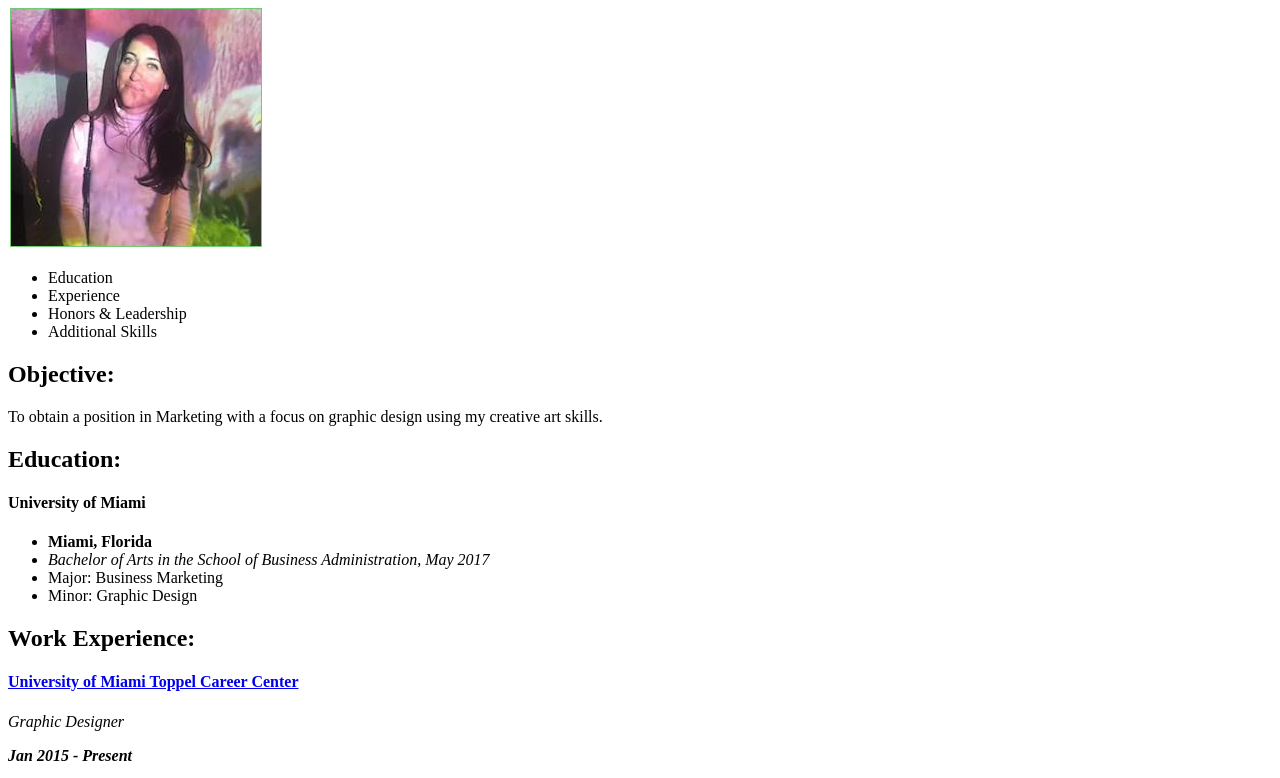
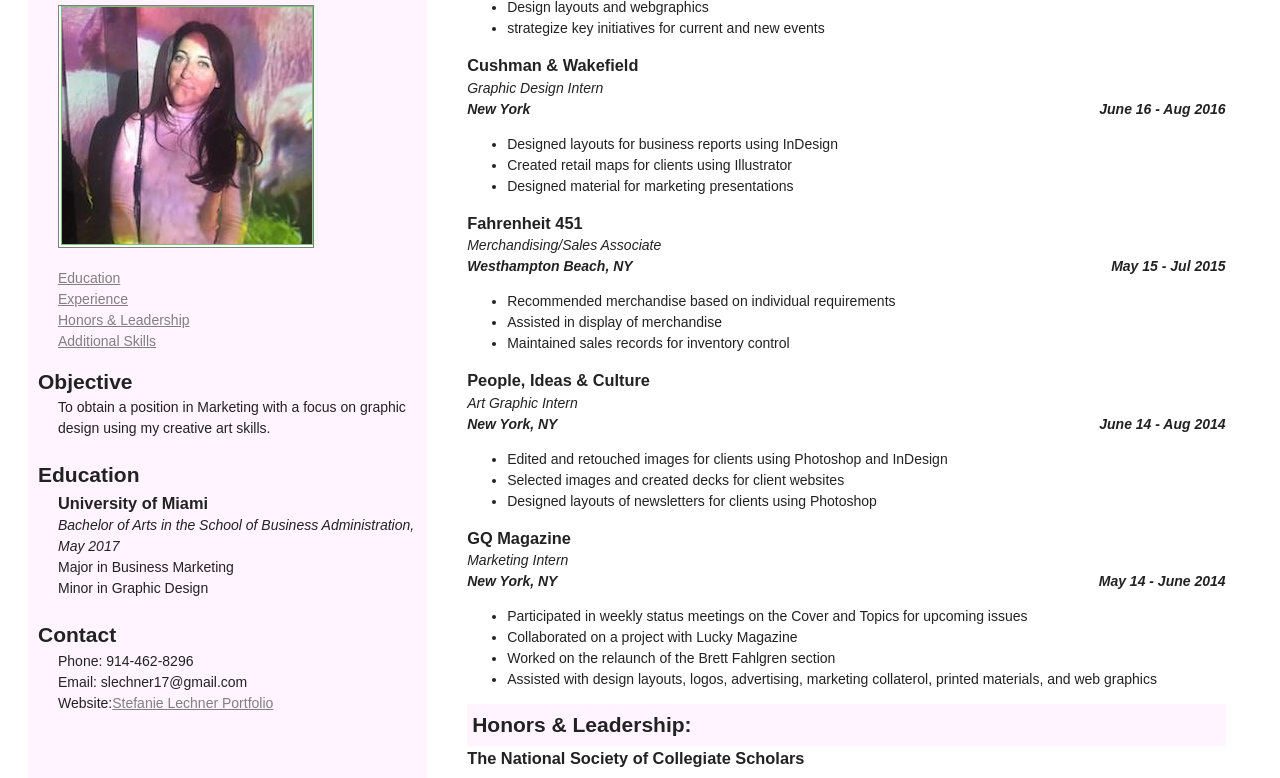
Before and after one commit to slechner17/slechner17.github.io, a plain HTML site: page resume.html/resume.html in a window 1280 px wide. Shown: the part 174-952 px from the top of the page. Drawn offline with Linux system fonts and the light colour scheme.

Commit message:
CSS project
html

```diff
--- /dev/null
+++ b/resume.html/css/style.css
@@ -0,0 +1,104 @@
+body {
+  font-size: 14px;
+  font-family: 'Avenir', sans-serif;
+  color: #222;
+  line-height: 1;
+}
+
+h1 {
+  font-family: 'Didot', serif;
+  font-size: 50px;
+  line-height: 20px;
+  padding-left: 20px;
+}
+
+h2, h3, h4, p {
+ padding-top: 0px;
+ margin: 0;
+}
+
+img {
+  margin-left: 20px;
+  border-color: grey;
+  border-style: solid;
+  border-width: .5px;
+}
+
+.date {
+  float:right;
+}
+
+#bullets{
+  list-style-type: none;
+  padding-left: 0px;
+}
+
+#contact p{
+ text-align: left;
+ padding-left: 20px;
+}
+
+#objective{
+  text-align: left;
+  padding-left: 20px;
+  padding-bottom: 20px;
+}
+
+nav a{
+  text-align: left;
+  padding-left: 20px;
+}
+
+#ED{
+  padding-bottom: 20px;
+}
+
+#ED h3, #ED p{
+  text-align: left;
+  padding-left: 20px;
+}
+
+#Experience, #Honors, #AdditionalSkills {
+  background-color: #FFF4FF;
+  padding: 5px;
+}
+
+.main-content {
+ float: left;
+ width:  60%;
+ padding: 15px;
+ padding-left: 20px;
+ line-height: 1.5;
+ height:960px;
+ margin-top: 5px;
+ /*border-left-style: dashed;
+ border-color: #222;
+ border-width: thin;*/
+ }
+
+.sidebar-left {
+ float: left;
+ width: 30%;
+ padding: 10px;
+ margin: 20px;
+ background-color: #FFF4FF;
+ line-height: 1.5;
+ height:960px;
+}
+
+a:link {
+    color: grey;
+}
+
+a:visited {
+    color: blue;
+}
+
+a:hover {
+    color: pink;
+}
+
+a:active {
+    color: green;
+}
+Contact GitHub API Training Shop Blog About
--- a/resume.html
+++ b/resume.html/resume.html
@@ -3,60 +3,58 @@
   <head>
     <meta charset="utf-8" />
     <title>Stefanie Lechner Resume</title>
+    <link href="css/style.css" rel="stylesheet" />
   </head>
 
-    <body>
+  <body>
       <header>
-          <p class="header">
-              <h1>Stefanie Lechner</h1>
-                <p>Phone: 914-462-8296</p>
-                <p>Email: slechner17@gmail.com</p>
-                <p>Website:<a href="https://slechner17.wixsite.com/stefanielechner">Stefanie Lechner Portfolio</a></p>
-              <img src=resumephoto.png alt="image of myself" />
-      </header>
-
+        <div class="sidebar-left padding" id="header">
+                <h1>Stefanie</h1>
+                <h1>Lechner</h1>
+                <img src=resumephoto.png alt="image of myself" />
         <nav>
-          <ul>
-          <li>Education</li>
-          <li>Experience</li>
-          <li>Honors & Leadership</li>
-          <li>Additional Skills</li>
-          </ul>
+            <ul id="bullets">
+                <li><a href="#Education">Education</a></li>
+                <li><a href="#Experience">Experience</a></li>
+                <li><a href="#Honors">Honors &amp; Leadership</a></li>
+                <li><a href="#AdditionalSkills">Additional Skills</a></li>
+            </ul>
         </nav>
 
-    <main>
-      <section>
-        <h2>Objective:</h2>
+        <section>
+          <h2>Objective</h2>
+            <p id="objective">To obtain a position in Marketing with a focus on graphic design using my creative art skills.</p>
+        </section>
 
-        <p>To obtain a position in Marketing with a focus on graphic design using my creative art skills.</p>
+        <section id="ED">
+            <h2 id="Education">Education</h2>
+              <h3>University of Miami</h3>
+                  <!--<li><strong>Miami, Florida</strong></li>-->
+                  <p><em>Bachelor of Arts in the School of Business Administration, May 2017</em></p>
+                  <p>Major in Business Marketing</p>
+                  <p>Minor in Graphic Design</p>
+        </section>
 
+      <section id="contact">
+      <h2>Contact</h2>
+        <p>Phone: 914-462-8296</p>
+        <p>Email: slechner17@gmail.com</p>
+        <p>Website:<a href="https://slechner17.wixsite.com/stefanielechner">Stefanie Lechner Portfolio</a></p>
       </section>
+      </div>
+    </header>
+
+    <main id="main">
+      <div class="main-content padding">
 
       <section>
-        <p class="education">
-
-          <h2>Education:</h2>
-
-            <h4>University of Miami</h4>
-              <ul>
-                <li><strong>Miami, Florida</strong></li>
-                <li><em>Bachelor of Arts in the School of Business Administration, May 2017</em></li>
-                <li>Major: Business Marketing</li>
-                <li>Minor: Graphic Design</li>
-              </ul>
-
-      </section>
-
-      <section>
-          <p class="experience">
-
-            <h2>Work Experience:</h2>
+            <h2 id="Experience">Work Experience:</h2>
 
       <article>
-        <h4><a href="https://hireacane.miami.edu/University">University of Miami Toppel Career Center</a></h4>
+          <h3><a href="https://www.hireacane.miami.edu/index.html">University of Miami Toppel Career Center</a></h3>
 
           <p><em>Graphic Designer</em></p>
-          <p><strong><em>Jan 2015 - Present</em></strong></p>
+          <p class="date"><strong><em>Jan 2015 - Present</em></strong></p>
           <p><strong><em>Miami, FL</em></strong></p>
 
               <ul>
@@ -66,12 +64,11 @@
               </ul>
       </article>
 
-    <p>
       <article>
-        <h4>Cushman & Wakefield</h4>
+        <h3>Cushman &amp; Wakefield</h3>
 
             <p><em>Graphic Design Intern</em></p>
-            <p><strong><em>June 16 - Aug 2016</em></strong></p>
+            <p class="date"><strong><em>June 16 - Aug 2016</em></strong></p>
             <p><strong><em>New York</em></strong></p>
 
                 <ul>
@@ -81,12 +78,11 @@
                 </ul>
       </article>
 
-      <p>
         <article>
-          <h4>Fahrenheit 451</h4>
+          <h3>Fahrenheit 451</h3>
 
             <p><em>Merchandising/Sales Associate</em></p>
-            <p><strong><em>May 15 - Jul 2015</em></strong></p>
+            <p class="date"><strong><em>May 15 - Jul 2015</em></strong></p>
             <p><strong><em>Westhampton Beach, NY</em></strong></p>
 
               <ul>
@@ -97,11 +93,11 @@
         </article>
 
         <article>
-      <p>
-        <h4>People, Ideas & Culture</h4>
+
+        <h3>People, Ideas & Culture</h3>
 
             <p><em>Art Graphic Intern</em></p>
-            <p><strong><em>June 14 - Aug 2014</em></strong></p>
+            <p class="date"><strong><em>June 14 - Aug 2014</em></strong></p>
             <p><strong><em>New York, NY</em></strong></p>
 
               <ul>
@@ -112,10 +108,10 @@
           </article>
 
       <article>
-        <h4>GQ Magazine</h4>
+        <h3>GQ Magazine</h3>
 
             <p><em>Marketing Intern</em></p>
-            <p><strong><em>May 14 - June 2014</em></strong></p>
+            <p class="date"><strong><em>May 14 - June 2014</em></strong></p>
             <p><strong><em>New York, NY</em></strong></p>
               <ul>
                 <li>Participated in weekly status meetings on the Cover and Topics for upcoming issues</li>
@@ -127,8 +123,8 @@
     </section>
 
     <section>
-    <p class="honors&leadership">
-      <h2>Honors & Leadership:</h2>
+
+      <h2 id="Honors">Honors &amp; Leadership:</h2>
         <h3>The National Society of Collegiate Scholars</h3>
           <ul>
             <li>Recognizes academic achievement and provides opportunities for members to develop leadership skills</li>
@@ -140,14 +136,14 @@
       </section>
 
       <section>
-        <p class="additional skills">
-          <h2>Additional Skills:</h2>
+
+          <h2 id="AdditionalSkills">Additional Skills:</h2>
             <ul>
-              <li>Computer: Illustrator, Photoshop, Indesign, After Effects, Microsoft, Word, Excel, Powerpoint</li>
-              <li>Art: Charcoal, Pastels, Paint, Pencil, Print Making, Sculture</li>
+              <li>Computer: Illustrator, Photoshop, InDesign, After Effects, CSS, HTML, Microsoft, Word, Excel, Powerpoint</li>
+              <li>Art: Charcoal, Pastels, Paint, Pencil, Print Making, Sculpture</li>
             </ul>
           </section>
-
+        </div>
       </main>
     </body>
   </html>
```
Also changed, not shown: resume.html/resumephoto.png (renamed from resumephoto.png).
